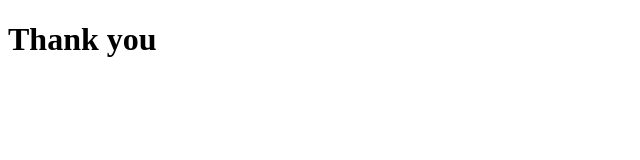
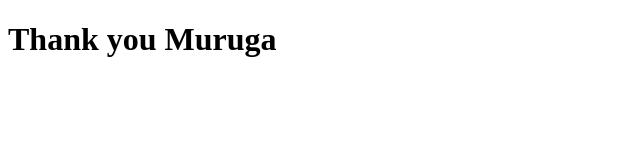
Before and after one commit to angularganga/web-server, a website: page public/index.html in a window 1280 px wide. Shown: the whole page, without its empty margins (0-640 px from the left). Drawn offline with Linux system fonts and the light colour scheme.

Commit message:
Update message

```diff
--- a/public/index.html
+++ b/public/index.html
@@ -16,6 +16,6 @@
     <title>title</title>
   </head>
   <body>
-    <h1>Thank you</h1>
+    <h1>Thank you Muruga</h1>
   </body>
 </html>
```
